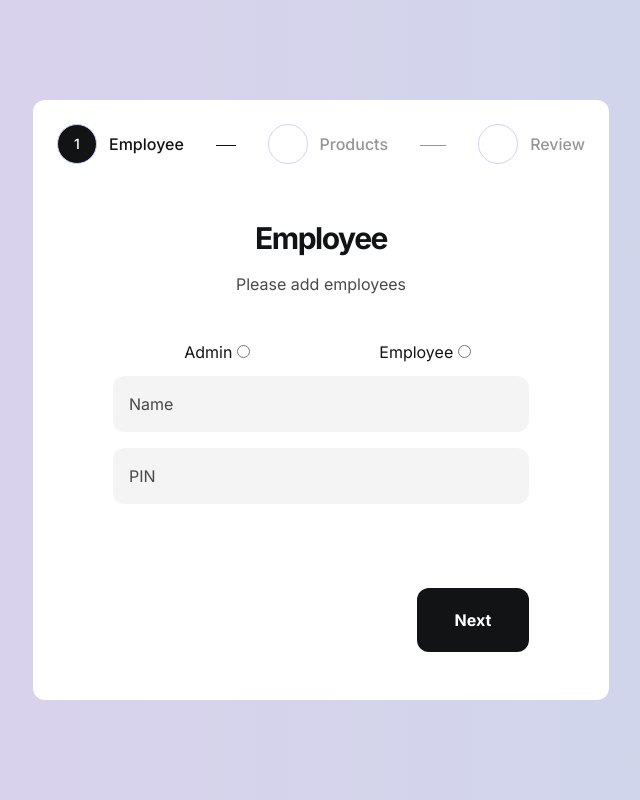
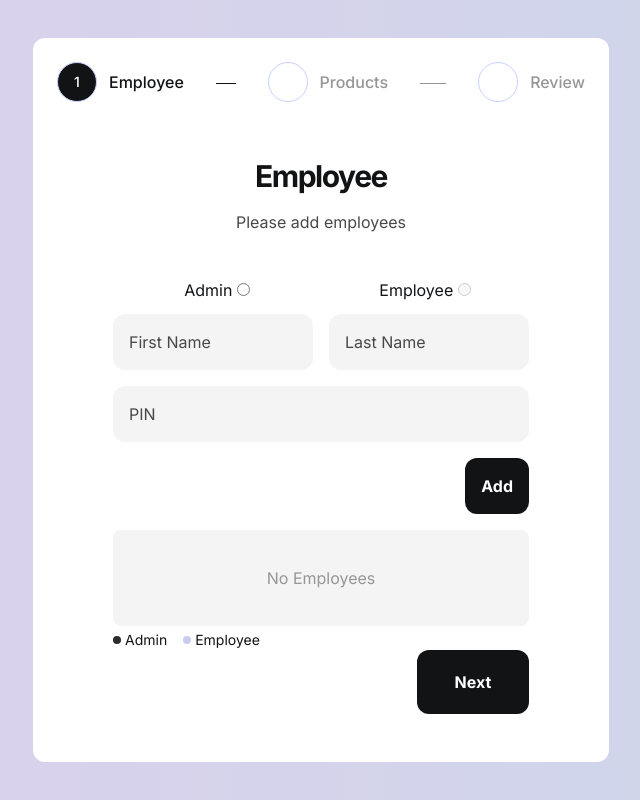
Before and after one commit to yefrysanchez/EzPOS, a React (Vite) app: page /newuser in a window 1280 px wide. Shown: the whole page, without its empty margins (319-959 px from the left). Built offline with nearby package versions, Linux system fonts and the light colour scheme.

Commit message:
newUser page / Step 1 employee

```diff
--- /dev/null
+++ b/src/components/MultiFormSteps/EmployeeBadge.tsx
@@ -0,0 +1,46 @@
+import React from "react";
+import { IoClose } from "react-icons/io5";
+
+type EmployeeBadgeType = {
+  name: string;
+  last: string;
+  role: string;
+  employee: EmployeeType[];
+  setEmployee: (employee: EmployeeType[]) => void
+  index: number;
+};
+
+type EmployeeType = {
+    firstName: string;
+    lastName: string;
+    pin: string;
+    role: string;
+
+  };
+
+const EmployeeBadge: React.FC<EmployeeBadgeType> = ({ name, last, role, employee , setEmployee, index }) => {
+
+
+
+  const handleDelete = () => {
+    const deleteEmployee = employee.filter((_,i) => i !== index)
+    setEmployee(deleteEmployee)
+  }
+
+    return (
+    <div
+      className={`${
+        role === "Admin" ? "bg-darkGray text-white" : "bg-purple text-black"
+      }  text-sm w-fit font-bold py-1 px-2 rounded-full flex items-center gap-2`}
+    >
+      <span className="capitalize">
+        {name.trim()} {last.trim()}
+      </span>
+      <span onClick={handleDelete} className="text-red-200 cursor-pointer">
+      <IoClose />
+      </span>
+    </div>
+  );
+};
+
+export default EmployeeBadge;
--- a/src/components/MultiFormSteps/Step1.tsx
+++ b/src/components/MultiFormSteps/Step1.tsx
@@ -1,42 +1,89 @@
 import { ChangeEvent, FormEvent, useState } from "react";
 import AlertError from "../Alerts/AlertError";
 import Loading from "../Loading/Loading";
-import { AnimatePresence, motion } from "framer-motion";
+import { motion } from "framer-motion";
 import { fadeUp } from "../../animations/animations";
+import EmployeeBadge from "./EmployeeBadge";
 
 type StepType = {
-  setStep: (step: number) => void,
+  setStep: (step: number) => void;
+  step: number;
 };
 
-const Step1: React.FC<StepType> = ({ setStep }) => {
+type EmployeeType = {
+  firstName: string;
+  lastName: string;
+  pin: string;
+  role: string;
+};
+
+const Step1: React.FC<StepType> = ({ setStep, step }) => {
   const [isLoading, setIsLoading] = useState(false);
   const [error, setError] = useState<string | null>(null);
-  const [pin, setPin] = useState("")
+  const [pin, setPin] = useState("");
+  const [employee, setEmployee] = useState<EmployeeType[]>([]);
+  const [role, setRole] = useState<string>("");
+  const [firstName, setFirstName] = useState("");
+  const [lastName, setLastName] = useState("");
 
+  // Handle PIN ///////////
   const handlePin = (e: ChangeEvent<HTMLInputElement>) => {
-    const validatePIN = e.target.value.split("")
+    if (Number(e.target.value) < 0) {
+      return;
+    }
+    const validatePIN = e.target.value.split("");
 
-    if(validatePIN.length > 4){
-        return
+    if (validatePIN.length > 4) {
+      return;
     }
-    console.log(validatePIN.join(""))
-    setPin(validatePIN.join(""))
-  }
+    setPin(validatePIN.join(""));
+  };
 
+  // Handle Submit /////////
   const handleSubmit = (e: FormEvent) => {
-    e.preventDefault()
-    if(pin.length < 4){
-        setError("PIN needs to be 4 digits.")
-        return
+    e.preventDefault();
+    if (pin.length !== 4) {
+      setError("PIN most contain 4 digits");
+      return;
     }
     setIsLoading(true);
     setError(null);
     setTimeout(() => {
-        setIsLoading(false)
-        setStep(2)
+      setIsLoading(false);
+      setEmployee([
+        ...employee,
+        {
+          pin,
+          firstName,
+          lastName,
+          role,
+        },
+      ]);
     }, 1000);
+    setPin("");
+    setFirstName("");
+    setLastName("");
   };
-  return (<AnimatePresence>
+
+  //handle Role
+  const handleRole = (e: ChangeEvent<HTMLInputElement>) => {
+    setRole(e.target.value);
+  };
+
+  //Next BTN /////////
+  const handleNext = () => {
+    //Validations
+
+    if (employee.length < 1) {
+      setError("Please provide at least 1 Admin");
+      return;
+    }
+
+    setStep(step + 1);
+    setError(null);
+  };
+
+  return (
     <motion.form
       variants={fadeUp}
       initial="initial"
@@ -53,21 +100,48 @@ const Step1: React.FC<StepType> = ({ setStep }) => {
       <div className="h-12 flex items-center ">
         <div className="hover:bg-lightGray/10 w-1/2 py-2 rounded-lg transition ">
           <label className="cursor-pointer" htmlFor="admin">
-            Admin <input className="cursor-pointer" type="radio" name="role" id="admin" />
+            Admin{" "}
+            <input
+              onChange={handleRole}
+              className="cursor-pointer"
+              type="radio"
+              name="role"
+              id="admin"
+              value={"Admin"}
+            />
           </label>
         </div>
-        <div  className="hover:bg-lightGray/10 w-1/2 py-2 rounded-lg transition ">
-          <label className="cursor-pointer" htmlFor="employee">
-            Employee <input required className="cursor-pointer" type="radio" name="role" id="employee" />
+        <div className="hover:bg-lightGray/10 w-1/2 py-2 rounded-lg transition ">
+          <label onClick={() => { if(employee.length < 1) return setError("Please provide 1 Admin first.") } } className="cursor-pointer" htmlFor="employee">
+            Employee{" "}
+            <input
+            disabled={employee.length < 1}
+              onChange={handleRole}
+              value={"Employee"}
+              required
+              className="cursor-pointer"
+              type="radio"
+              name="role"
+              id="employee"
+            />
           </label>
         </div>
       </div>
-      <div className="mb-4">
+      <div className="flex flex-col md:flex-row gap-4 mb-4">
         <input
+          onChange={(e) => setFirstName(e.target.value)}
+          value={firstName}
           className="form-input"
-          placeholder="Name"
+          placeholder="First Name"
           required
-          name="name"
+          type="text"
+        />
+        <input
+          onChange={(e) => setLastName(e.target.value)}
+          value={lastName}
+          className="form-input"
+          placeholder="Last Name"
+          required
           type="text"
         />
       </div>
@@ -82,16 +156,53 @@ const Step1: React.FC<StepType> = ({ setStep }) => {
           type="number"
         />
       </div>
-
       <button
         disabled={isLoading}
-          className="bg-black mt-auto self-end placeholder:text-gray w-28 h-16 p-4 rounded-xl font-bold text-white cursor-pointer"
+        className="bg-black mt-auto self-end placeholder:text-gray mb-4 p-4 rounded-xl font-bold text-white cursor-pointer"
         type="submit"
       >
-          {isLoading ? <Loading /> : "Next"}
+        {isLoading ? <Loading /> : "Add"}
+      </button>
+      <div className="relative bg-lightGray/10 min-h-24 mb-1 rounded-lg p-2">
+        {employee.length < 1 ? (
+          <span className="text-lightGray absolute top-1/2 left-1/2 -translate-x-1/2 -translate-y-1/2">
+            No Employees
+          </span>
+        ) : (
+          <div className="flex gap-1 flex-wrap">
+            {employee.map((e, i) => (
+              <EmployeeBadge
+                key={i}
+                name={e.firstName}
+                last={e.lastName}
+                role={e.role}
+                employee={employee}
+                setEmployee={setEmployee}
+                index = {i}
+              />
+            ))}
+          </div>
+        )}
+      </div>
+      <div className="flex gap-4">
+        <div className="flex items-center gap-1">
+          <div className="bg-darkGray w-2 h-2 rounded-full"></div>
+          <span className="text-sm">Admin</span>
+        </div>
+        <div className="flex items-center gap-1">
+          <div className="bg-purple w-2 h-2 rounded-full"></div>
+          <span className="text-sm">Employee</span>
+        </div>
+      </div>
+      <button
+        onClick={handleNext}
+        disabled={isLoading}
+        className="bg-black mt-auto self-end placeholder:text-gray w-28 h-16 p-4 rounded-xl font-bold text-white cursor-pointer"
+        type="button"
+      >
+        Next
       </button>
     </motion.form>
-    </AnimatePresence>
   );
 };
 
--- a/src/pages/NewUserPage/NewUserPage.tsx
+++ b/src/pages/NewUserPage/NewUserPage.tsx
@@ -2,7 +2,7 @@ import { useState } from "react";
 import Step1 from "../../components/MultiFormSteps/Step1";
 import Stepper from "../../components/MultiFormSteps/Stepper";
 import Step2 from "../../components/MultiFormSteps/Step2";
-import { AnimatePresence } from "framer-motion";
+
 
 const NewUserPage = () => {
   const [step, setStep] = useState(1);
@@ -10,7 +10,7 @@ const NewUserPage = () => {
   const multiFormSteps = (stepNum: number) => {
     switch (stepNum) {
       case 1:
-        return <Step1 setStep={setStep} />
+        return <Step1 step={step} setStep={setStep} />
       case 2:
         return <Step2 step={step} setStep={setStep} />
       default:
```
Lines whose indentation alone changed are shown as unchanged.
